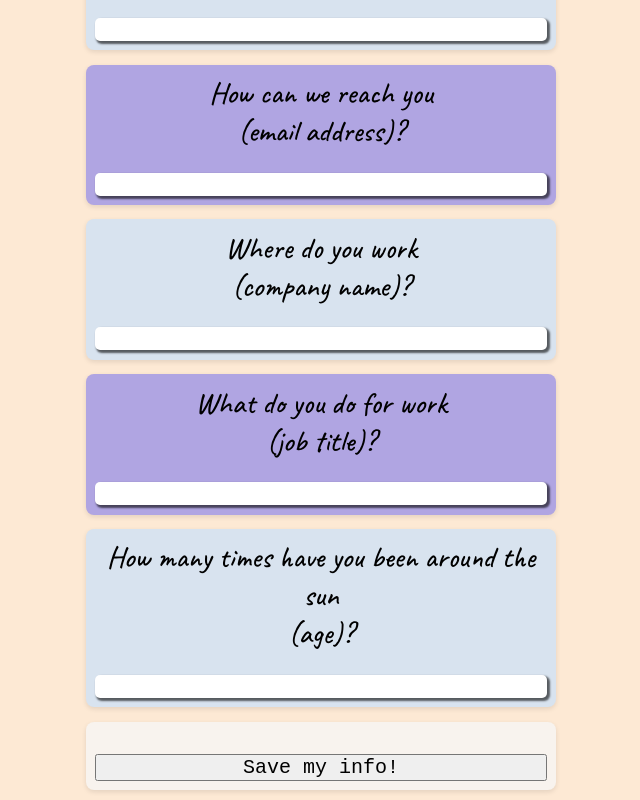
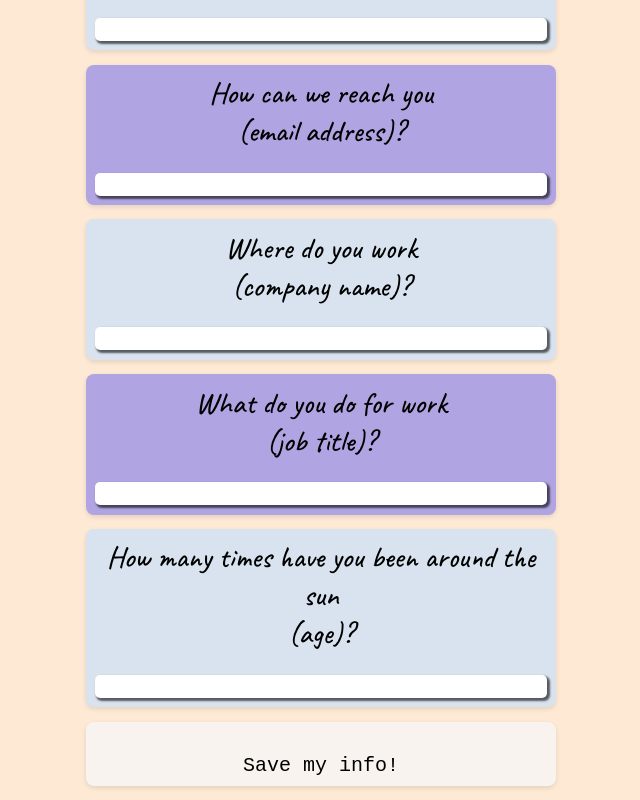
Before and after one commit to dEhiN/SD-Training-Master, a React (Vite) app in the folder local/canadian-business-college/full-stack-web-application/Module7_MEAN_Stack/assignments/1/code/assignment_one/: page /userinfoform in a window 1280 px wide. Shown: the part 359-1159 px from the top of the page, without its empty margins (319-959 px from the left). Built offline with nearby package versions, Linux system fonts and the light colour scheme; the HTML template or start-up script is replaced by a standard one; a web font is replaced by a local one.

Commit message:
Updated the CSS for the input submit button to show a pointer cursor when the mouse is over the button

```diff
--- a/local/canadian-business-college/full-stack-web-application/Module7_MEAN_Stack/assignments/1/code/assignment_one/src/components/FormInputElement.css
+++ b/local/canadian-business-college/full-stack-web-application/Module7_MEAN_Stack/assignments/1/code/assignment_one/src/components/FormInputElement.css
@@ -17,3 +17,9 @@
     border: none;
     box-shadow: 2px 2px 2px 1px rgba(0, 0, 0, 0.6);
 }
+
+.input-submit {
+    border: none;
+    background-color: #f8f3ee;
+    cursor: pointer;
+}
```
